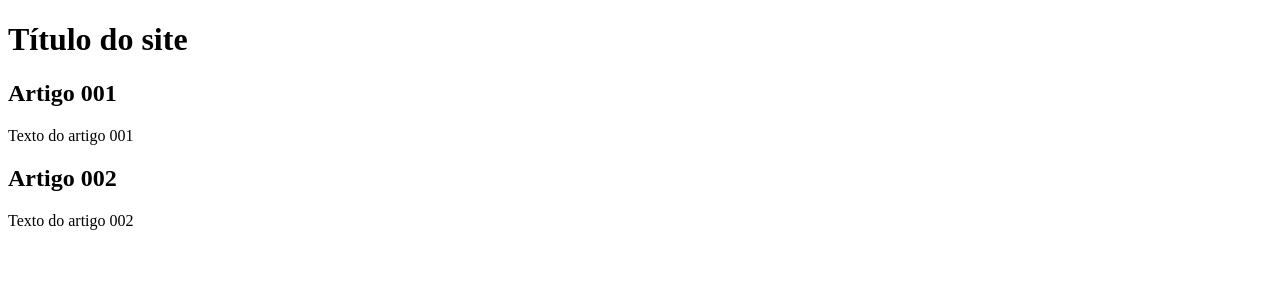
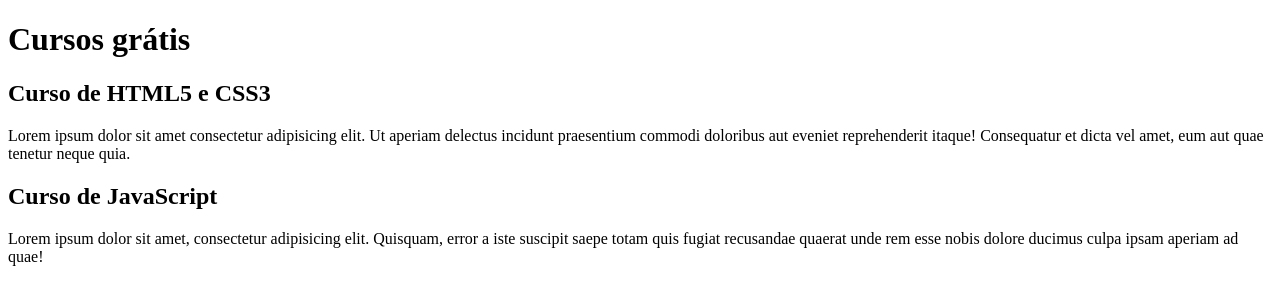
Before and after one commit to Underestimated-coder/projeto-teste, a plain HTML site: page index.html in a window 1280 px wide. Drawn offline with Linux system fonts and the light colour scheme.

Commit message:
Conteúdo
Comecei a escrever o conteúdo do site.

```diff
--- a/index.html
+++ b/index.html
@@ -9,15 +9,15 @@
 <body>
     <main>
         <header>
-            <h1>Título do site</h1>
+            <h1>Cursos grátis</h1>
         </header>
         <article>
-            <h2>Artigo 001</h2>
-            <p>Texto do artigo 001</p>
+            <h2>Curso de HTML5 e CSS3</h2>
+            <p>Lorem ipsum dolor sit amet consectetur adipisicing elit. Ut aperiam delectus incidunt praesentium commodi doloribus aut eveniet reprehenderit itaque! Consequatur et dicta vel amet, eum aut quae tenetur neque quia.<p>
         </article>
         <article>
-            <h2>Artigo 002</h2>
-            <p>Texto do artigo 002</p>
+            <h2>Curso de JavaScript</h2>
+            <p>Lorem ipsum dolor sit amet, consectetur adipisicing elit. Quisquam, error a iste suscipit saepe totam quis fugiat recusandae quaerat unde rem esse nobis dolore ducimus culpa ipsam aperiam ad quae!</p>
         </article>
     </main>
 </body>
```
